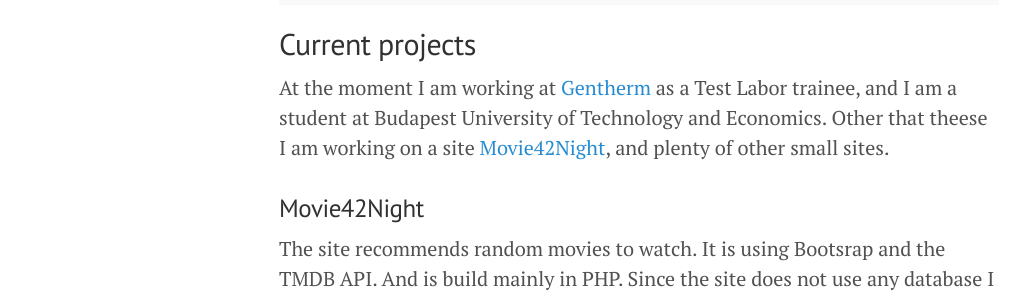
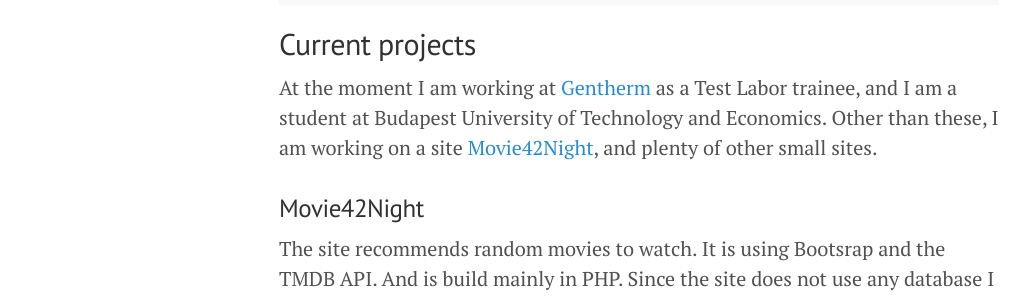
Before and after one commit to norbert-berenyi/norbert-berenyi.github.io, a Jekyll site: the page built from about.md, in a window 1280 px wide. Shown: the part 287-586 px from the top of the page, without its empty margins (1-1030 px from the left). Built offline with Jekyll 4.4.1, drawn with Linux system fonts in a browser that asks for light colours; Markdown is read by kramdown in place of the engine named in the settings.

Commit message:
Corrections.

```diff
--- a/about.md
+++ b/about.md
@@ -9,7 +9,7 @@ title: About
 
 ## Current projects
 
-At the moment I am working at [Gentherm](http://www.gentherm.com/) as a Test Labor trainee, and I am a student at Budapest University of Technology and Economics. Other that theese I am working on a site [Movie42Night](http://movie42night.com/), and plenty of other small sites.
+At the moment I am working at [Gentherm](http://www.gentherm.com/) as a Test Labor trainee, and I am a student at Budapest University of Technology and Economics. Other than these, I am working on a site [Movie42Night](http://movie42night.com/), and plenty of other small sites.
 
 ### Movie42Night
 
```
